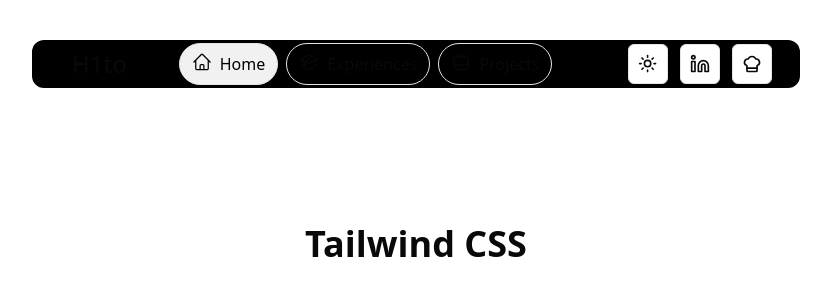
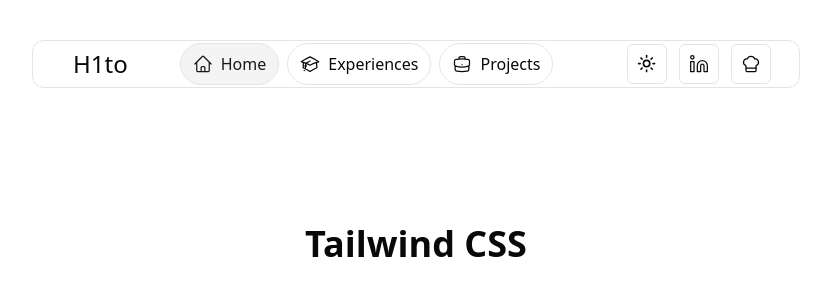
Before and after one commit to Matsuel/olivier, a Next.js app: page / in a window 1280 px wide. Shown: the top 300 px of the page, without its empty margins (224-1055 px from the left). Built offline with nearby package versions, Linux system fonts and the light colour scheme.

Commit message:
navbar v1

```diff
--- a/src/components/Navbar.tsx
+++ b/src/components/Navbar.tsx
@@ -42,7 +42,7 @@
 
 const SocialLinks: SocialLink[] = [
     {
-        icon: <svg xmlns="http://www.w3.org/2000/svg" width="20" height="20" viewBox="0 0 24 24" fill="none" stroke="currentColor" stroke-width="2" stroke-linecap="round" stroke-linejoin="round">
+        icon: <svg xmlns="http://www.w3.org/2000/svg" width="20" height="20" viewBox="0 0 24 24" fill="none" stroke="currentColor" stroke-width="1.5" stroke-linecap="round" stroke-linejoin="round">
             <path d="M16 8a6 6 0 0 1 6 6v7h-4v-7a2 2 0 0 0-2-2 2 2 0 0 0-2 2v7h-4v-7a6 6 0 0 1 6-6z" />
             <rect width="4" height="12" x="2" y="9" />
             <circle cx="4" cy="4" r="2" />
@@ -51,7 +51,7 @@
     },
     {
         icon:
-            <svg xmlns="http://www.w3.org/2000/svg" width="20" height="20" viewBox="0 0 24 24" fill="none" stroke="currentColor" stroke-width="2" stroke-linecap="round" stroke-linejoin="round">
+            <svg xmlns="http://www.w3.org/2000/svg" width="20" height="20" viewBox="0 0 24 24" fill="none" stroke="currentColor" stroke-width="1.5" stroke-linecap="round" stroke-linejoin="round">
                 <path d="M17 21a1 1 0 0 0 1-1v-5.35c0-.457.316-.844.727-1.041a4 4 0 0 0-2.134-7.589 5 5 0 0 0-9.186 0 4 4 0 0 0-2.134 7.588c.411.198.727.585.727 1.041V20a1 1 0 0 0 1 1Z" />
                 <path d="M6 17h12" />
             </svg>,
@@ -63,7 +63,7 @@
     const [activeLink, setActiveLink] = useState<string>('Home');
 
     return (
-        <div className="fixed w-[60%] h-[6%] top-[5%] rounded-xl z-50 flex items-center bg-black px-4">
+        <div className="fixed w-[60%] h-[6%] top-[5%] rounded-xl z-50 flex items-center dark:bg-black px-4 border-border border-1 dark:border-none">
             <div className="flex flex-row items-center justify-between h-[80%] w-full gap-2">
                 <div className="flex items-center gap-2 ml-6">
                     <h1 className="text-2xl mr-6">
@@ -75,7 +75,7 @@
                     <div className="flex flex-row gap-2 rounded-3xl px-5">
                         {navLinks.map((link) => {
                             return (
-                                <Link key={link.name} href={link.link} passHref onClick={() => setActiveLink(link.name)} className={`flex flex-row w-auto px-3 py-2 text-base font-medium gap-2 rounded-3xl hover:bg-[#f1f1f1] hover:text-black border-border border-1 ${activeLink === link.name && "bg-[#f1f1f1] text-black"}`}>
+                                <Link key={link.name} href={link.link} passHref onClick={() => setActiveLink(link.name)} className={`flex flex-row items-center w-auto px-3 py-2 text-base font-medium gap-2 rounded-3xl hover:bg-accent border-border border-1 ${activeLink === link.name && "text-accent-foreground bg-accent"}`}>
                                     <div className='w-5 h-5'>
                                         {link.icon}
                                     </div>
--- a/src/pages/index.tsx
+++ b/src/pages/index.tsx
@@ -1,4 +1,5 @@
 import Navbar from "@/components/Navbar";
+import Head from "next/head";
 import Image from "next/image";
 
 export default function Home() {
@@ -6,6 +7,11 @@
     <main
       className={`flex min-h-screen flex-col items-center justify-between relative`}
     >
+
+      <Head>
+        <title>H1to</title>
+        <link rel="icon" href="/favicon.ico" />
+      </Head>
 
       <Navbar />
 
```
